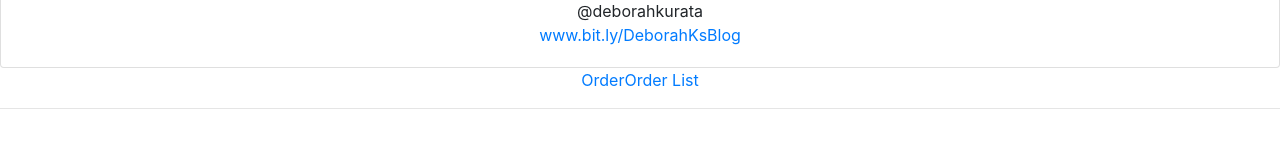
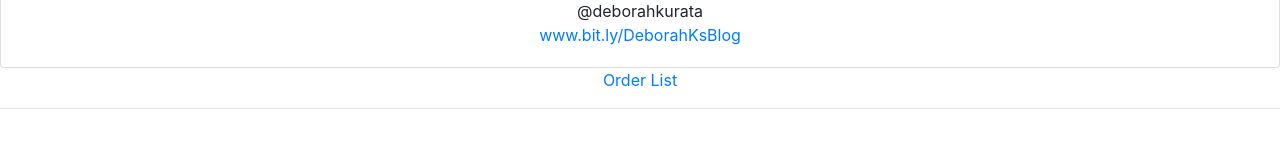
Before and after one commit to GithubJeet/LabdhiERP, an Angular app: page /welcome in a window 1280 px wide. Shown: the part 498-646 px from the top of the page. Built offline with nearby package versions, Linux system fonts and the light colour scheme.

Commit message:
Edit Implementation

```diff
--- a/src/app/app.component.html
+++ b/src/app/app.component.html
@@ -5,7 +5,6 @@
   </h1>
   <!-- <lerp-order-list></lerp-order-list> -->
   <router-outlet></router-outlet>
-  <a routerLink="/order">Order</a>
   <a routerLink="/orderList">Order List</a>
   <hr>
 </div>
--- a/src/app/order/order-list.component.ts
+++ b/src/app/order/order-list.component.ts
@@ -1,4 +1,5 @@
 import { Component , OnInit} from '@angular/core';
+import  {Routes, RouterModule, Router} from '@angular/router';
 import { OrderService } from './order.service';
 import { IOrder } from './order';
 
@@ -13,7 +14,7 @@ title = 'Order List';
 filteredOrders : any;//IOrder[] = [];
 listFilter='';
 
-constructor(private orderService : OrderService){
+constructor(private orderService : OrderService ,private router: Router){
 }
 
 ngOnInit(): void{
@@ -41,6 +42,7 @@ editOrder(order :IOrder){
     (data : IOrder) =>
     {
         this.orderService.currentOrder = data;
+        this.router.navigate(['/order',{id : order.id}]);
     });
 }
 
--- a/src/app/shared/app-routing.module.ts
+++ b/src/app/shared/app-routing.module.ts
@@ -6,6 +6,7 @@ import { WelcomeComponent} from '../home/welcome.component';
 
 const routes: Routes =[
     {path:'order' , component: OrderComponent},
+    {path: 'order/:id', component : OrderComponent},
     {path:'orderList',component:OrderListComponent},
     {path:'welcome', component:WelcomeComponent}
 ];
```
